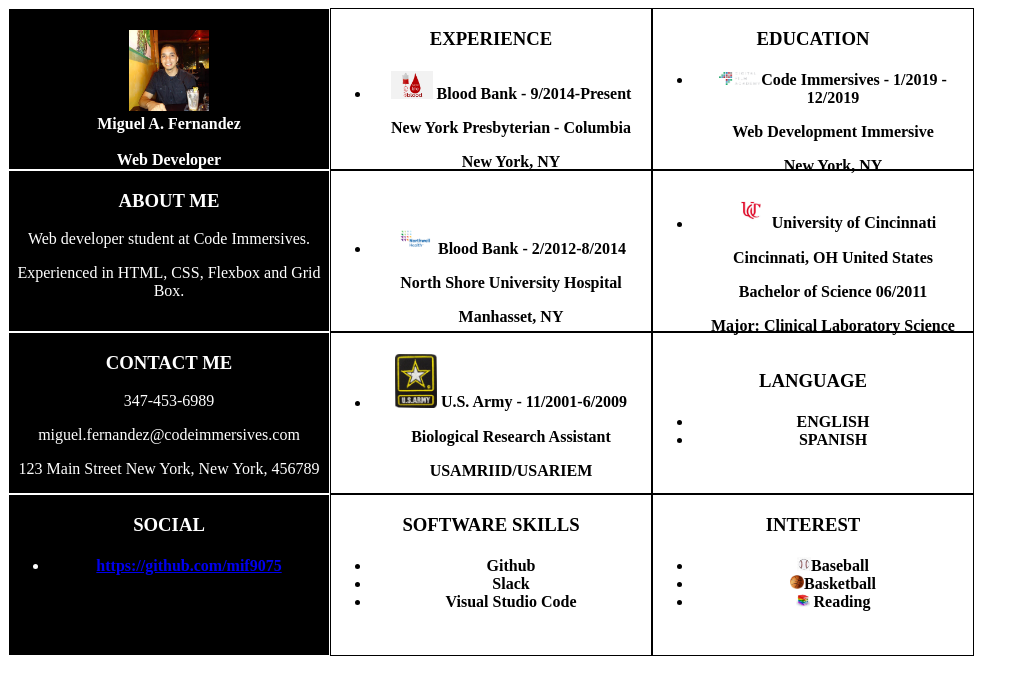
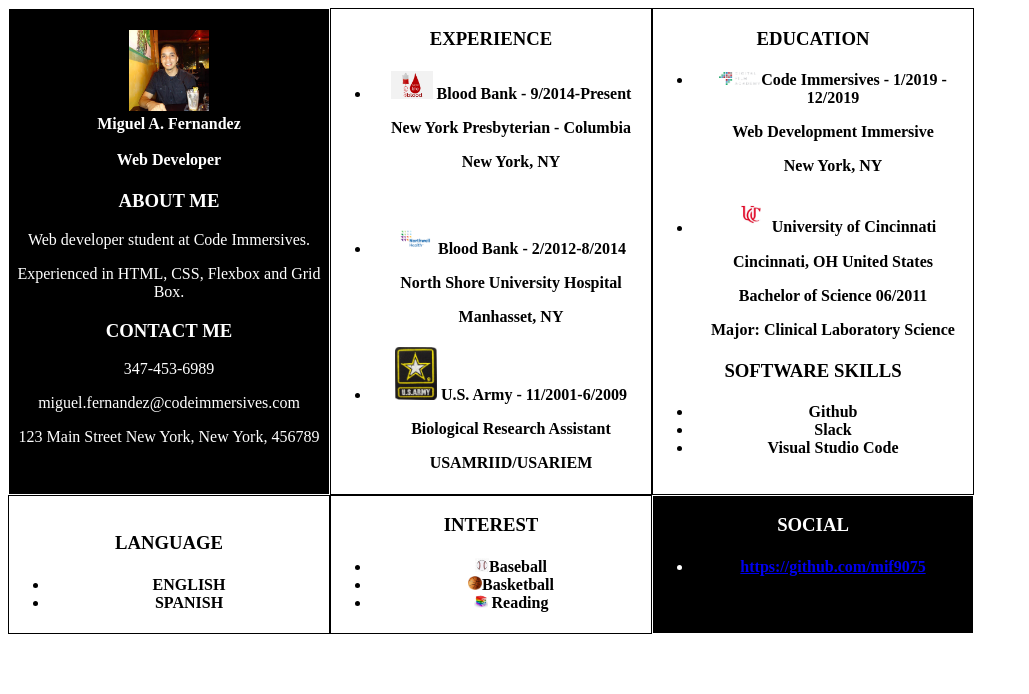
Before and after one commit to mif9075/flex-noqueries, a plain HTML site: page index.html in a window 1280 px wide. Shown: the whole page, without its empty margins (0-1029 px from the left). Drawn offline with Linux system fonts and the light colour scheme; a script that the page names is missing.

Commit message:
Combined Boxes

```diff
--- a/index.html
+++ b/index.html
@@ -11,7 +11,7 @@
 
 <body>
         <div id="container">
-                <aside>
+                <!-- <aside> -->
                     <div class="square1 square" id="bio">
                                 <h4>
                                     <img src="assets/Me.jpg">
@@ -20,32 +20,25 @@
                                         <br>Web Developer
                                 </h4>
 
-                    </div>
-
-                    <div class="square1 square" id="about_me">
                                 <h3>ABOUT ME</h3>
                                 <P>Web developer student at Code Immersives.</p>
                                 <p>Experienced in HTML, CSS, Flexbox and Grid Box.</P>
-                    </div>
 
-                    <div class="square1 square" id="contact_me">
                                 <h3>CONTACT ME</h3>
                                 <P>347-453-6989</P>
                                 <P>miguel.fernandez@codeimmersives.com</P>
                                 <p>123 Main Street New York, New York, 456789</p>
                     </div>
 
-                    <div class="square1 square" id="social">
-                                <h3>SOCIAL</h3>
-                                <h4>
-                                    <ul>
-                                    <li><a href="https://github.com/mif9075">https://github.com/mif9075</a></li>
-                                </ul>
-                                </h4>
-                    </div>
-                </aside>
+                    <!-- <div class="square1 square" id="about_me">
+                    </div> -->
 
-                <div class="experience">
+                    <!-- <div class="square1 square" id="contact_me">
+                    </div> -->
+
+                <!-- </aside> -->
+
+                <!-- <div class="experience"> -->
                     <div class="square" id="columbia">
                                     <h3>EXPERIENCE</h3>
                                     <h4><ul>
@@ -56,9 +49,7 @@
                                         </li>
                                         </ul>
                                     </h4>
-                    </div>
 
-                    <div class="square" id="north_shore">
                                     <h4>
                                         <br><ul>
                                         <li><img src="assets/northwell.png">Blood Bank - 2/2012-8/2014
@@ -67,9 +58,7 @@
                                         </li>
                                         </ul>
                                     </h4>
-                    </div>
 
-                    <div class="square" id="us_army">
                                     <h4><ul>
                                         <li>
                                             <p>
@@ -79,21 +68,18 @@
                                             <p>USAMRIID/USARIEM</p>
                                         </li>
                                     </ul></h4>
+
                     </div>
 
-                    <div class="square" id="software_skills">
-                                    <H3>SOFTWARE SKILLS</H3>
-                                    <ul>
-                                        <h4>
-                                        <li>Github</li>
-                                        <li>Slack</li>
-                                        <li>Visual Studio Code</li>
-                                        </h4>
-                                    </ul>
-                    </div>
-                </div>
+                    <!-- <div class="square" id="north_shore">
+                    </div> -->
 
-                <div class="education">
+                    <!-- <div class="square" id="us_army">
+                    </div> -->
+                <!-- </div> -->
+
+
+                <!-- <div class="education"> -->
                     <div class="square" id="dfa">
                                         <H3>EDUCATION</H3>
                                         <h4>
@@ -104,16 +90,32 @@
                                             </li>
                                         </ul>
                                         </h4>
-                    </div>
 
-                    <div class="square" id="cincinnati">
                                         <h4><ul>
                                             <li><p><img src="assets/Ucincinatti.jpeg">University of Cincinnati</p>
                                             <p>Cincinnati, OH  United States</p>
                                         <p>Bachelor of Science 06/2011</p>
                                         <p>Major: Clinical Laboratory Science</p>
                                         </li></ul></h4>
+
+                                        <H3>SOFTWARE SKILLS</H3>
+                                        <ul>
+                                        <h4>
+                                        <li>Github</li>
+                                        <li>Slack</li>
+                                        <li>Visual Studio Code</li>
+                                        </h4>
+                        </ul>
                     </div>
+
+                    <!-- <div class="square" id="software_skills">
+                    </div> -->
+
+
+                    <!-- <div class="square" id="cincinnati">
+                    </div> -->
+
+                <!-- </div> -->
 
                     <div class="square" id="language">
                                     <br>
@@ -136,7 +138,20 @@
                                     </h4>
                                 </ul>
                     </div>
+
+                    <div class="square1 square" id="social">
+                        <h3>SOCIAL</h3>
+                        <h4>
+                            <ul>
+                            <li><a href="https://github.com/mif9075">https://github.com/mif9075</a></li>
+                        </ul>
+                        </h4>
                     </div>
+
+
+
+
+
         </div>
 </body>
 </html>
--- a/main.css
+++ b/main.css
@@ -30,7 +30,7 @@ h4 {
 .square {
   padding: 0px;
   width: 320px;
-  height: 160px;
+  height: auto;
   border: 1px solid;
 }
 
```
Lines whose indentation alone changed are shown as unchanged.
